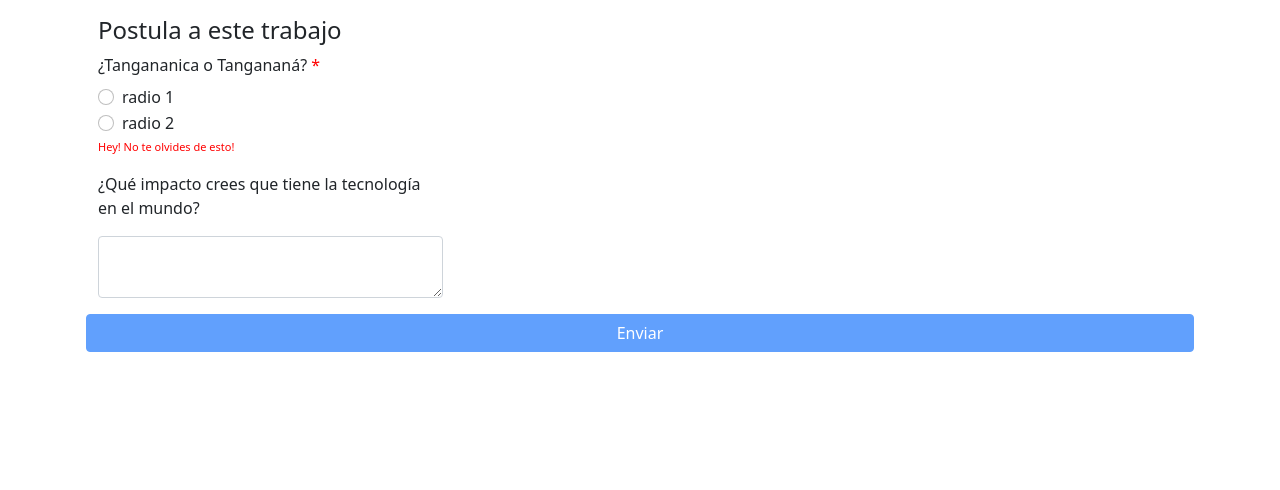
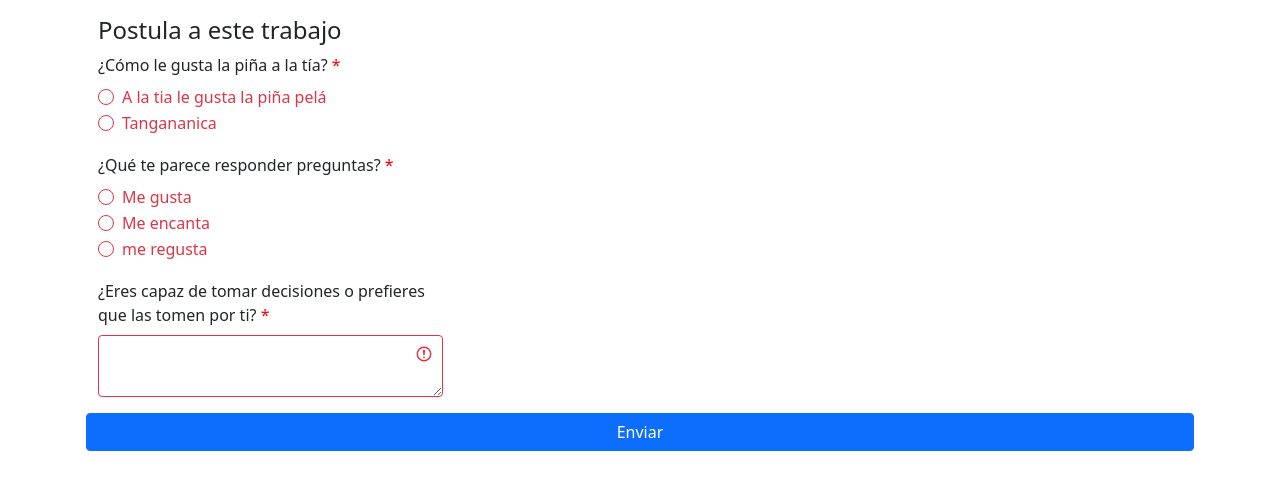
Before and after one commit to israelpeanut/front-psycho-killer, a Next.js app: page /questions in a window 1280 px wide. Shown: the top 490 px of the page. Built offline with nearby package versions, Linux system fonts and the light colour scheme.

Commit message:
questions form dynamic json and validation

```diff
--- a/src/components/QuestionsForm/QuestionsForm.jsx
+++ b/src/components/QuestionsForm/QuestionsForm.jsx
@@ -9,54 +9,90 @@ import {
 import questions from '../../data/questions.json';
 
 export const QuestionsForm = () => {
-  const [validated, setValidated] = useState(false);
+  const [validated, setValidated] = useState(true);
+  const [profile, setProfile] = useState({...questions.fullstack})
+  const [answers, setAnswers] = useState({
+    questions:[],
+    long_question: {question:profile.long_question, answer: ""},
+  })
 
   const handleSubmit = (event) => {
     const form = event.currentTarget;
-    if (form.checkValidity() === false) {
-      event.preventDefault();
-      event.stopPropagation();
+    console.log(form.checkValidity())
+    event.preventDefault();
+    event.stopPropagation();
+
+    if (!form.checkValidity()) {
+
     }
+    alert("enviando form");
+    setValidated(true);
+  }
+
+  const onChangeRadio = (selected, question) => {
+    const tempAnswers = {...answers};
+    const item = tempAnswers.questions.find(x => x.question === question)
+
+    if(item)
+      item.answer = selected
+    else
+      tempAnswers.questions.push({question:question, answer:selected})
+
+    setAnswers({answers, ...tempAnswers});
+    console.log(answers);
+  }
+
+  const onChangeText = (event) => {
+    const tempAnswers = {...answers};
+    tempAnswers.long_question.answer = event.target.value;
+
+    setAnswers({answers, ...tempAnswers});
+    console.log(answers);
   }
 
   return (
     <div className="p-3">
       <h4>Postula a este trabajo</h4>
 
-      <Form noValidate validated={validated} onSubmit={handleSubmit}>
+      <Form noValidate validated={validated} onSubmit={handleSubmit} className="needs-validation">
+        {profile.questions.map((question) => (
+          <Row className="mb-3" key={question.id}>
+            <Form.Group as={Col} md="4">
+              <div className="question-title">{question.title} <span className="error">*</span></div>
+                {question.alternatives.map((alternative) => (
+                  <Form.Check
+                    key={`${question.id}${alternative.id}`}
+                    type='radio'
+                    label={alternative.text}
+                    name={question.title}
+                    id={`disabled-default-radio`}
+                    className="question-option"
+                    onChange={(e) => onChangeRadio(e.target.value, question.title)}
+                    value={alternative.text}
+                    required
+                  />
+                ))}
+              {!validated && <div className="error error-label">Hey! No te olvides de esto!</div>}
+            </Form.Group>
+          </Row>
+        ))}
         <Row className="mb-3">
           <Form.Group as={Col} md="4" controlId="validationCustom01">
-            <div className="question-title">¿Tangananica o Tangananá? <span className="error">*</span></div>
-            <Form.Check
-              type='radio'
-              label={`radio 1`}
-              name='pregunta1'
-              id={`disabled-default-radio`}
-              className="question-option"
+            <div className="question-title">{profile.long_question} <span className="error">*</span></div>
+            <FormControl
+              as="textarea"
+              aria-label="With textarea"
+              value={answers.long_question.answer}
+              onChange={onChangeText}
               required
             />
-            <Form.Check
-              type='radio'
-              label={`radio 2`}
-              name='pregunta1'
-              id={`disabled-default-radio`}
-              required
-            />
-            <div className="error error-label">Hey! No te olvides de esto!</div>
-          </Form.Group>
-        </Row>
-
-        <Row className="mb-3">
-          <Form.Group as={Col} md="4" controlId="validationCustom01">
-            <p>¿Qué impacto crees que tiene la tecnología en el mundo?</p>
-            <FormControl as="textarea" aria-label="With textarea" />
+            {!validated && <div className="error error-label">Hey! No te olvides de esto!</div>}
           </Form.Group>
         </Row>
 
         <Row className="mb-3">
         <Button
           type="submit"
-          disabled={!validated}
           className="peanut-button"
           >Enviar</Button>
         </Row>
--- a/src/data/questions.json
+++ b/src/data/questions.json
@@ -2,18 +2,42 @@
     "fullstack": {
         "questions": [
             {
+                "id": "1",
                 "title": "¿Cómo le gusta la piña a la tía?",
                 "alternatives": [
-                    "A la tia le gusta la piña pelá",
-                    "Tangananica"
+                    {"id": "1", "text": "A la tia le gusta la piña pelá"},
+                    {"id": "2", "text": "Tangananica"}
                 ]
             },
             {
+                "id": "2",
                 "title": "¿Qué te parece responder preguntas?",
                 "alternatives": [
-                    "Me gusta",
-                    "Me encanta",
-                    "me regusta"
+                    {"id": "1", "text": "Me gusta"},
+                    {"id": "2", "text": "Me encanta"},
+                    {"id": "3", "text": "me regusta"}
+                ]
+            }
+        ],
+        "long_question": "¿Eres capaz de tomar decisiones o prefieres que las tomen por ti?"
+    },
+    "ux": {
+        "questions": [
+            {
+                "id": "1",
+                "title": "¿UX, Cómo le gusta la piña a la tía?",
+                "alternatives": [
+                    {"id": "1", "text": "UX, A la tia le gusta la piña pelá"},
+                    {"id": "2", "text": "UX, Tangananica"}
+                ]
+            },
+            {
+                "id": "2",
+                "title": "UX, ¿Qué te parece responder preguntas?",
+                "alternatives": [
+                    {"id": "1", "text": "UX, Me gusta"},
+                    {"id": "2", "text": "UX, Me encanta"},
+                    {"id": "3", "text": "UX, me regusta"}
                 ]
             }
         ],
```
